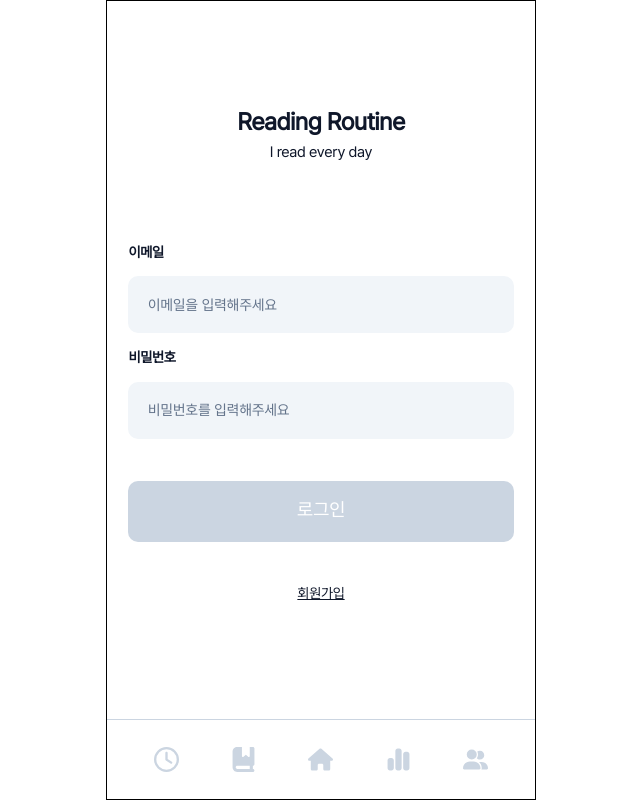
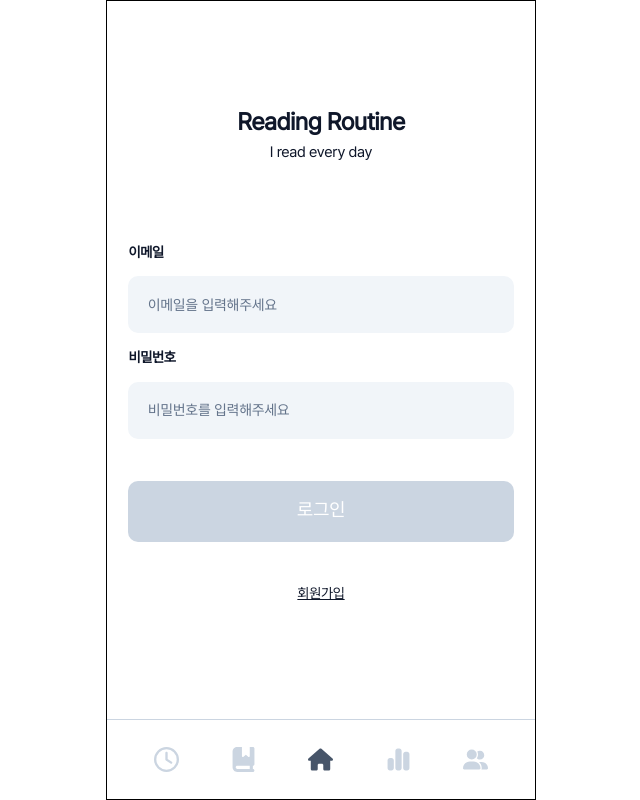
Before and after one commit to CSID-DGU/2024-2-OSSProj-PAGE6-06, a Next.js app in the folder frontend/: page / in a window 1280 px wide. Shown: the whole page, without its empty margins (319-959 px from the left). Built offline with nearby package versions, Linux system fonts and the light colour scheme.

Commit message:
[FE]Typo: [] 실수로 삭제해서 다시 추가

```diff
--- a/frontend/components/layout/Footer.jsx
+++ b/frontend/components/layout/Footer.jsx
@@ -31,7 +31,7 @@ export default function Footer() {
       <HS.FooterButton
         icon={faHome}
         onClick={() => handlePageChange("main")}
-        $isActive={currentPage === "main"}
+        $isActive={currentPage === "main" || currentPage === ""}
       />
       <HS.FooterButton
         icon={faChartSimple}
--- a/frontend/components/layout/Layout.jsx
+++ b/frontend/components/layout/Layout.jsx
@@ -32,7 +32,7 @@ export default function Layout({ children }) {
     return () => {
       router.events.off("routeChangeStart", handleRouteChange);
     };
-  }, [router.events]);
+  }, [router.events, router.pathname]);
 
   return (
     <LS.LayoutWrapper className={pretendard.className}>
--- a/frontend/components/record/RecordCalendar.jsx
+++ b/frontend/components/record/RecordCalendar.jsx
@@ -13,7 +13,7 @@ export default function RecordCalendar({ data, isSelect, setIsSelect }) {
       const newDate = new Date(prev);
       newDate.setMonth(prev.getMonth() - 1);
       setCurrentDate(newDate);
-      setIsSelect(newDate);
+      // setIsSelect(newDate);
       return newDate;
     });
   };
@@ -24,7 +24,7 @@ export default function RecordCalendar({ data, isSelect, setIsSelect }) {
       const newDate = new Date(next);
       newDate.setMonth(next.getMonth() + 1);
       setCurrentDate(newDate);
-      setIsSelect(newDate);
+      // setIsSelect(newDate);
       return newDate;
     });
   };
@@ -35,7 +35,7 @@ export default function RecordCalendar({ data, isSelect, setIsSelect }) {
 
   useEffect(() => {
     handleDateClick(currentDate);
-  });
+  }, [currentDate]);
 
   const getCalendarData = () => {
     const year = currentDate.getFullYear();
--- a/frontend/pages/record/index.jsx
+++ b/frontend/pages/record/index.jsx
@@ -53,7 +53,7 @@ export default function Record() {
 
   useEffect(() => {
     fetchCalendarData();
-  });
+  }, []);
 
   const [routineList, setRoutineList] = useState([]);
   const [currentRoutine, setCurrentRoutine] = useState(0);
@@ -102,7 +102,7 @@ export default function Record() {
   useEffect(() => {
     fetchRoutineList();
     fetchRoutineData();
-  });
+  }, []);
 
   useEffect(() => {
     if (currentRoutine === 0) {
```
